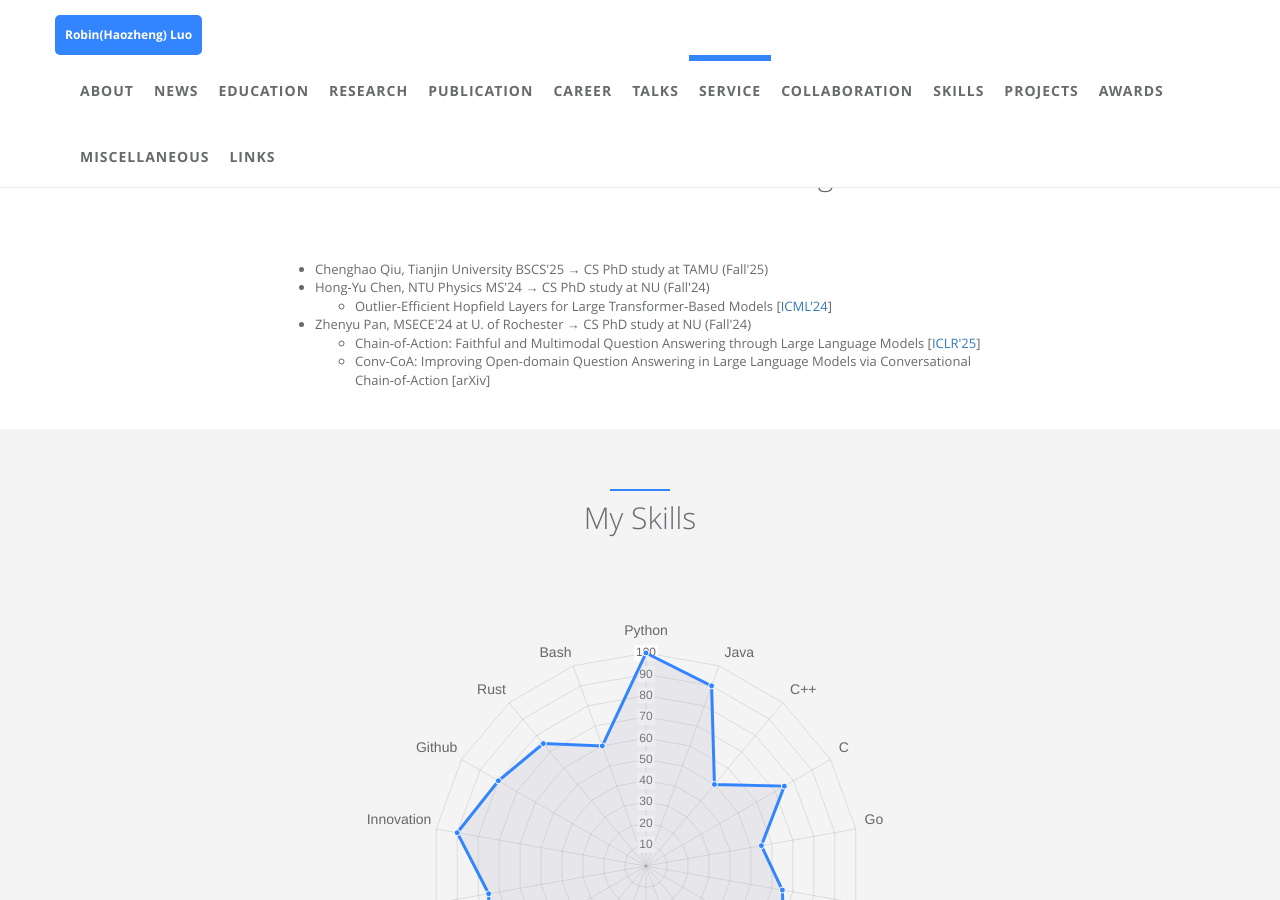
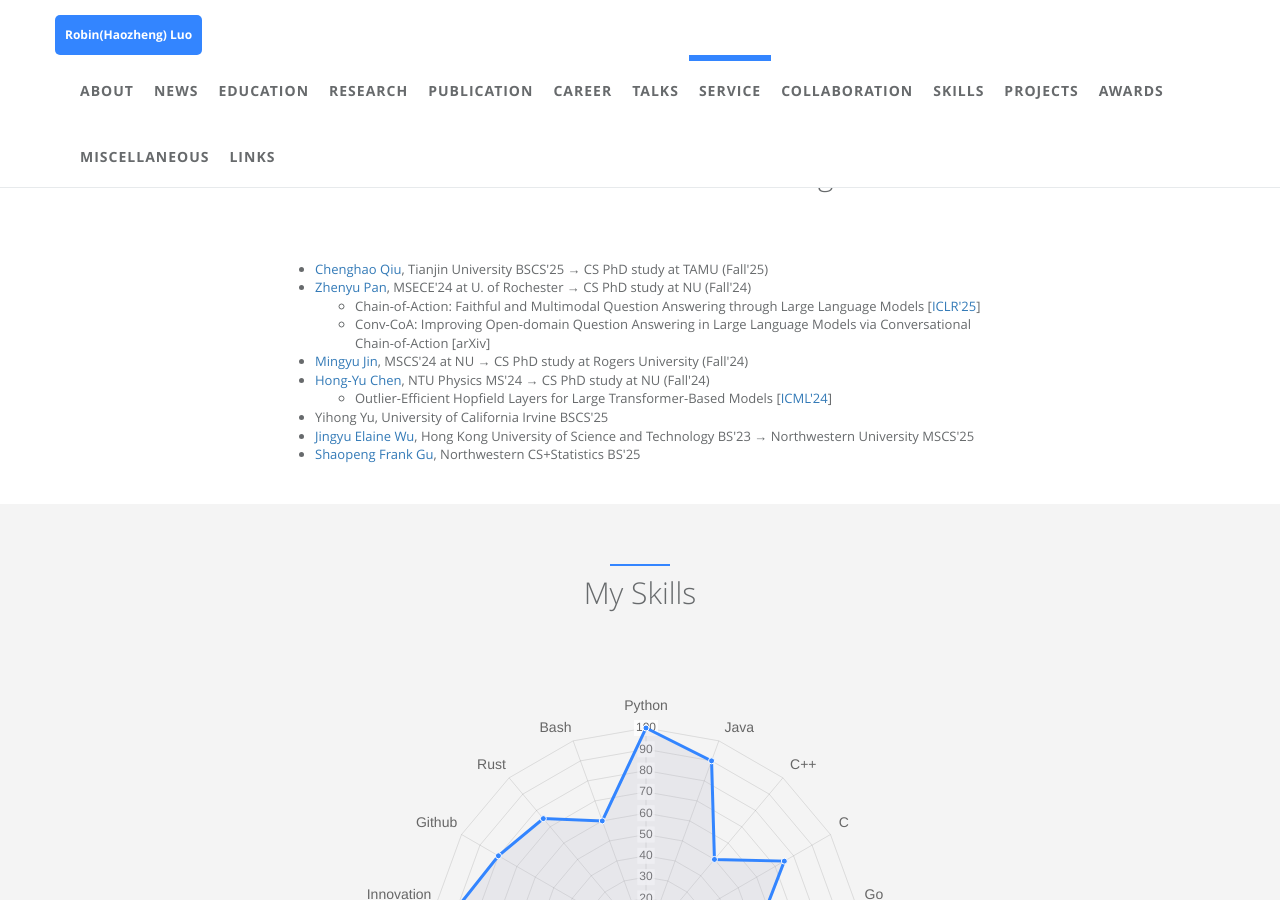
Before and after one commit to robinzixuan/robin.github.io, a Jekyll site: the page built from index.html, in a window 1280 px wide and 900 px high, scrolled down 10984 px. Built offline with Jekyll 4.4.1, drawn with Linux system fonts in a browser that asks for light colours.

Commit message:
Update mentor.html

```diff
--- a/_includes/sections/mentor.html
+++ b/_includes/sections/mentor.html
@@ -10,17 +10,24 @@
 
   <div class="col-lg-8 col-lg-offset-2 m-t-lg m-b-lg wow zoomIn">
     <ul>
-    <li>Chenghao Qiu, Tianjin University BSCS'25 → CS PhD study at TAMU (Fall'25)</li>
-    <li>Hong-Yu Chen, NTU Physics MS'24 → CS PhD study at NU (Fall'24)
+    <li><a href='https://chenghao-qiu.github.io/'>Chenghao Qiu</a>, Tianjin University BSCS'25 → CS PhD study at TAMU (Fall'25)</li>
+    <li><a href='https://pzyseere.github.io/'>Zhenyu Pan</a>, MSECE'24 at U. of Rochester → CS PhD study at NU (Fall'24)
+        <ul>
+            <li>Chain-of-Action: Faithful and Multimodal Question Answering through Large Language Models [<a href="https://openreview.net/forum?id=1BdPHbuimc">ICLR'25</a>]</li>
+            <li>Conv-CoA: Improving Open-domain Question Answering in Large Language Models via Conversational Chain-of-Action [arXiv]</li>
+        </ul>
+    </li>
+    <li><a href='https://mingyuj666.github.io/'>Mingyu Jin</a>, MSCS'24 at NU → CS PhD study at Rogers University (Fall'24)
+    </li>
+    <li><a href='https://openreview.net/profile?id=~Hong-Yu_Chen1'>Hong-Yu Chen</a>, NTU Physics MS'24 → CS PhD study at NU (Fall'24)
         <ul>
             <li>Outlier-Efficient Hopfield Layers for Large Transformer-Based Models [<a href="https://openreview.net/pdf/d4de66d4f151848c87dea393231d1ea19ff0b3cb.pdf">ICML'24</a>]</li>
         </ul>
     </li>
-    <li>Zhenyu Pan, MSECE'24 at U. of Rochester → CS PhD study at NU (Fall'24)
-        <ul>
-            <li>Chain-of-Action: Faithful and Multimodal Question Answering through Large Language Models [<a href="https://openreview.net/forum?id=1BdPHbuimc">ICLR'25</a>]</li>
-            <li>Conv-CoA: Improving Open-domain Question Answering in Large Language Models via Conversational Chain-of-Action [arXiv]</li>
-        </ul>
+    <li>Yihong Yu, University of California Irvine BSCS'25 </li>
+    <li><a href='https://www.linkedin.com/in/jingyuelainewu/'>Jingyu Elaine Wu</a>, Hong Kong University of Science and Technology BS'23 → Northwestern University MSCS'25
+    </li>
+    <li><a href='https://www.linkedin.com/in/shaopeng-frank-gu-73b369221/'>Shaopeng Frank Gu</a>, Northwestern CS+Statistics BS'25
     </li>
 </ul>
   <script>
```
